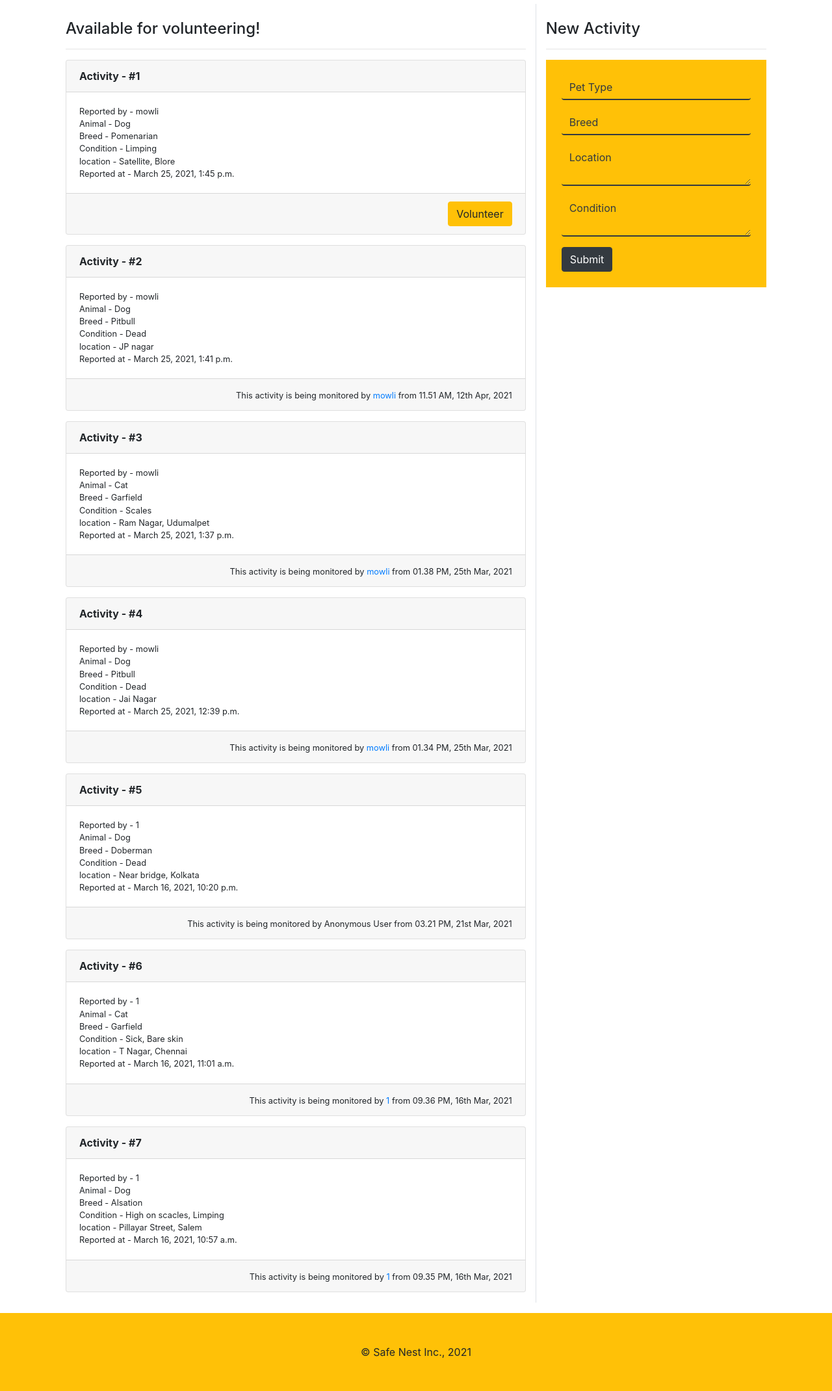
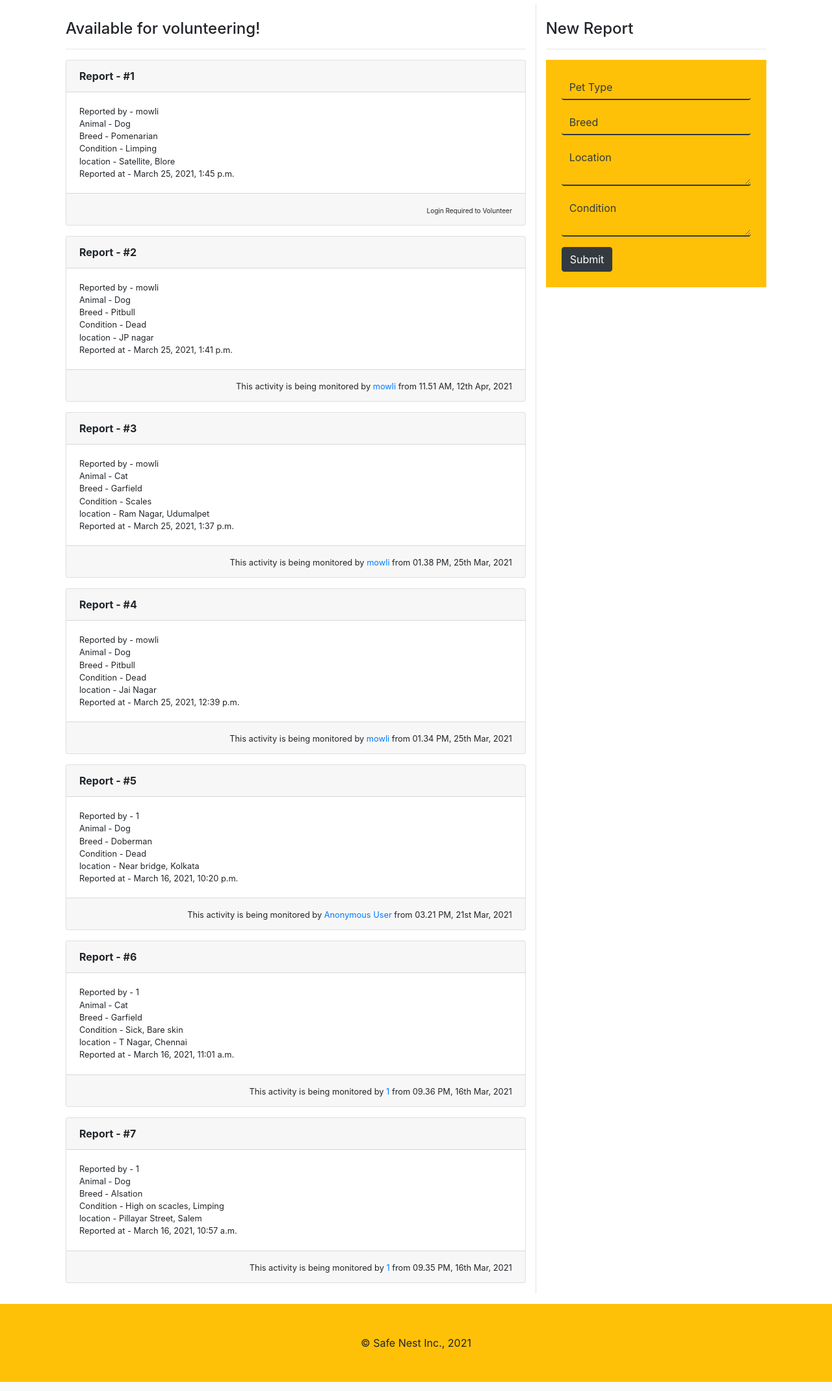
Before and after one commit to kousik-prabu-git/SafeNest, a Django app: page /volunteer in a window 1280 px wide. Shown: the part 58-2198 px from the top of the page at 65% size. Run offline with Django 3.2, Linux system fonts and the light colour scheme; data comes from the database, SQL or seed files in the repository; both versions use the stored data as it was after the commit; some libraries are stand-ins or nearby versions.

Commit message:
Coorections

```diff
--- a/app/templates/volunteer/home.html
+++ b/app/templates/volunteer/home.html
@@ -9,7 +9,7 @@
           {% for activity in activities %}
             <div class="card mb-3">
               <div class="card-header">
-                <b>Activity - #{{forloop.counter}}</b>
+                <b>Report - #{{forloop.counter}}</b>
               </div>
               <small class="card-body">
                 Reported by  - {{activity.reporter}} <br>
@@ -24,14 +24,14 @@
                   Closed
                   {% else %}
                   {% if not activity.volunteer %}
+                  {% if request.user.is_authenticated %}
                   <a href="/volunteer/self/{{activity.id}}" class="btn btn-warning">Volunteer</a>
                   {% else %}
+                  <small class="x-small">Login Required to Volunteer</small>
+                  {% endif %}
+                  {% else %}
                   <small>This activity is being monitored by
-                    {% if activity.volunteer == 'Anonymous User' %}
-                    Anonymous User
-                    {% else %}
-                    <a href="">{{activity.volunteer}}</a>
-                    {% endif %} from {{activity.actionStamp|date:"h.i A, dS M, Y"}} </small>
+                    <a href="">{{activity.volunteer}}</a> from {{activity.actionStamp|date:"h.i A, dS M, Y"}} </small>
                   {% endif %}
                 {% endif %}
               </div>
@@ -41,7 +41,7 @@
         <div class="col-4">
           <br>
           <div>
-            <h4>New Activity</h4>
+            <h4>New Report</h4>
             <hr>
             <form action="/volunteer/activity/new" method="POST" class="bg-warning p-3 p-md-4">
               {% csrf_token %}
--- a/app/views.py
+++ b/app/views.py
@@ -58,10 +58,8 @@ class VolunteerAction(View):
             timeLine.type = 'Volunteer'
             timeLine.description = 'Volunteered at %s for a %s %s in the condition of %s' %(activity.location, activity.breed, activity.pet, activity.condition)
             timeLine.save()
-        else:
-            activity.volunteer = 'Anonymous User'
-        activity.actionStamp = timezone.now()
-        activity.save()
+            activity.actionStamp = timezone.now()
+            activity.save()
         return redirect('volunteer-home')
 
 class NewActivity(View):
@@ -105,16 +103,13 @@ class DonatePaymentPageView(View):
         return render(request, 'donate/home.html')
 
     def post(self, request):
-        if request.POST.get('card-num') == '1234567890123456':
-            profile = Profile.objects.get(user__username=request.user.username)
-            profile.donatedAmount += float(request.POST.get('amount'))
-            profile.save()
-            timeLine = TimeLine()
-            timeLine.user = request.user.username
-            timeLine.type = 'Donate'
-            timeLine.description = 'Donated ₹ %s' %(float(request.POST.get('amount')))
-            timeLine.save()
-            messages.success(request, 'Donation successful')
-        else:
-            messages.error(request, 'Transaction Declined')
+        profile = Profile.objects.get(user__username=request.user.username)
+        profile.donatedAmount += float(request.POST.get('amount'))
+        profile.save()
+        timeLine = TimeLine()
+        timeLine.user = request.user.username
+        timeLine.type = 'Donate'
+        timeLine.description = 'Donated ₹ %s' %(float(request.POST.get('amount')))
+        timeLine.save()
+        messages.success(request, 'Donation successful')
         return redirect('profile')
```
Also changed, not shown: app/templates/home.html (+14 -5 lines), db.sqlite3.
